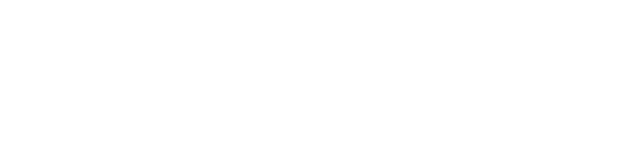
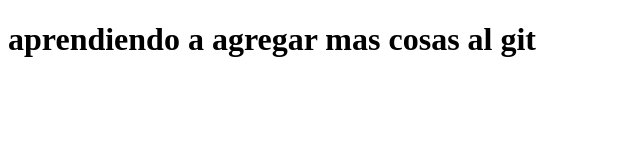
Before and after one commit to Julian-Brodsky/Pre-entrega-2, a plain HTML site: page index.html in a window 1280 px wide. Shown: the whole page, without its empty margins (0-640 px from the left). Drawn offline with Linux system fonts and the light colour scheme.

Commit message:
agregué Css a mi proyecto

```diff
--- /dev/null
+++ b/estilo.css
@@ -0,0 +1,3 @@
+body{
+    color: red;
+}
--- a/index.html
+++ b/index.html
@@ -29,10 +29,12 @@ en la + buscamos la terminal bash -->
     <!-- si fuera otro el archivo ponemos git add y el nombre del otro archivo -->
 
 
+    <!--Luego de que está todo guardado ponemos el comando para terminar de guardarlo  -->
+    <!-- git commit -m "Primer comit" -->
 
 
+<h1>aprendiendo a agregar mas cosas al git</h1>
 
-
-
+<!-- ahora agrege una carpeta css y encima agregue un titulo entonces tengo que guardar -->
 </body>
 </html>
```
